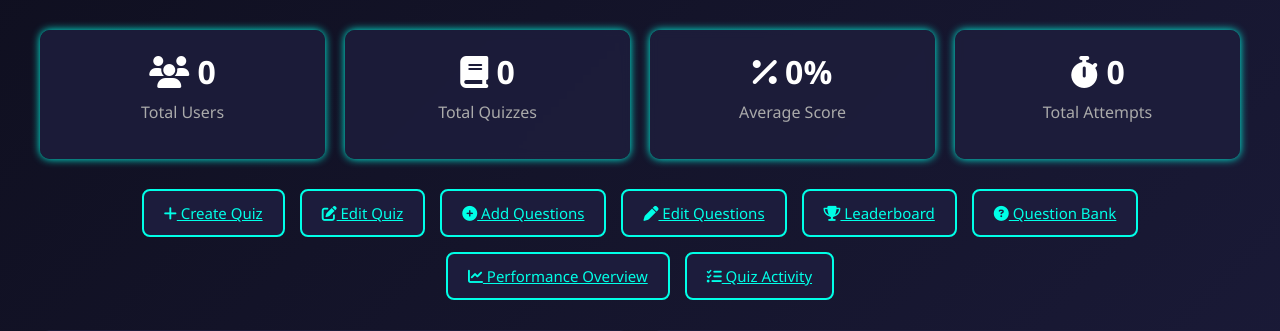
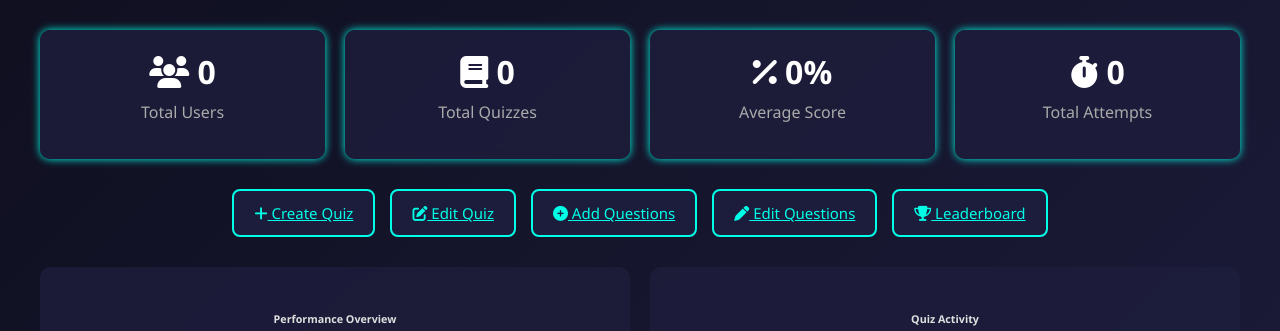
Before and after one commit to m-aparna108/signify, a Flask app: page /quiz-admin-dashboard in a window 1280 px wide. Shown: the part 106-437 px from the top of the page. Run offline with Flask 3, Linux system fonts and the light colour scheme; data that the repository does not hold is empty.

Commit message:
one more tiny change in quiz_admin_dash

```diff
--- a/app/templates/quiz_admin_dashboard.html
+++ b/app/templates/quiz_admin_dashboard.html
@@ -47,9 +47,6 @@
       <a href="{{url_for('add_standalone_question')}}" class="btn"><i class="fas fa-plus-circle"></i> Add Questions</a>
       <a href="" class="btn"><i class="fas fa-pen"></i> Edit Questions</a>
       <a href="" class="btn"><i class="fas fa-trophy"></i> Leaderboard</a>
-      <a href="" class="btn"><i class="fas fa-question-circle"></i> Question Bank</a>
-      <a href="" class="btn"><i class="fas fa-chart-line"></i> Performance Overview</a>
-      <a href="" class="btn"><i class="fas fa-tasks"></i> Quiz Activity</a>
     </div>
 
     <div class="charts">
```
